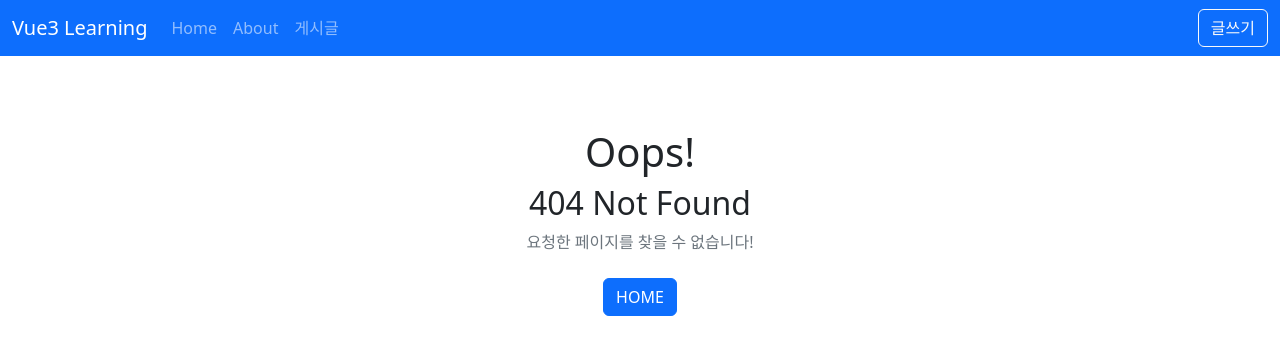
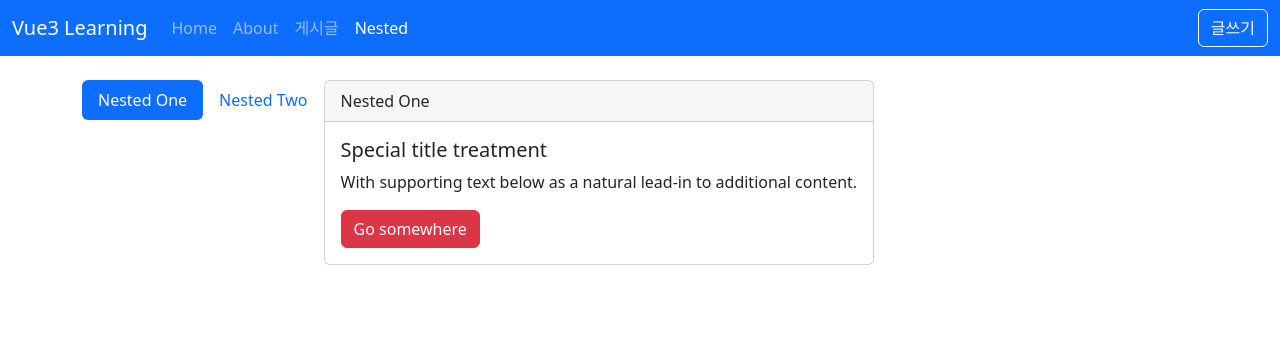
Before and after one commit to c-owner/vue3-learn-practice, a Vue app: page /nested/one in a window 1280 px wide. Before the commit this address had no page. Shown: the top 354 px of the page. Built offline with nearby package versions, Linux system fonts and the light colour scheme.

Commit message:
Nested Routes - Children

```diff
--- a/src/layouts/TheHeader.vue
+++ b/src/layouts/TheHeader.vue
@@ -25,6 +25,9 @@
                         <li class="nav-item">
                             <RouterLink class="nav-link" active-class="active" to="/posts">게시글</RouterLink>
                         </li>
+                        <li class="nav-item">
+                            <RouterLink class="nav-link" active-class="active" to="/nested">Nested</RouterLink>
+                        </li>
                     </ul>
                     <div class="d-flex">
                         <button class="btn btn-outline-light" type="button" @click="goPage">글쓰기</button>
--- a/src/router/index.js
+++ b/src/router/index.js
@@ -6,7 +6,11 @@
 import PostDetailView from '@/views/posts/PostDetailView.vue';
 import PostEditView from '@/views/posts/PostEditView.vue';
 import PostListView from '@/views/posts/PostListView.vue';
-import NotFound from '@/views/NotFoundView.vue';
+import NotFoundView from '@/views/NotFoundView.vue';
+import NestedView from '@/views/nested/NestedView.vue';
+import NestedOneView from '@/views/nested/NestedOneView.vue';
+import NestedTwoView from '@/views/nested/NestedTwoView.vue';
+import NestedHomeView from '@/views/nested/NestedHomeView.vue';
 
 const routes = [
     {
@@ -42,7 +46,29 @@
     {
         path: '/:pathMatch(.*)*',
         name: 'NotFound',
-        component: NotFound
+        component: NotFoundView
+    },
+    {
+        path: '/nested',
+        name: 'Nested',
+        component: NestedView,
+        children: [
+            {
+                path: '',
+                name: 'NestedHome',
+                component: NestedHomeView
+            },
+            {
+                path: 'one',
+                name: 'NestedOne',
+                component: NestedOneView
+            },
+            {
+                path: 'two',
+                name: 'NestedTwo',
+                component: NestedTwoView
+            }
+        ]
     }
 ];
 
--- /dev/null
+++ b/src/views/nested/NestedHomeView.vue
@@ -0,0 +1,12 @@
+<script setup></script>
+
+<template>
+    <div class="card">
+        <div class="card-header">Nested Home</div>
+        <div class="card-body">
+            <h1 class="card-title">Nested routes home</h1>
+        </div>
+    </div>
+</template>
+
+<style scoped></style>
--- /dev/null
+++ b/src/views/nested/NestedOneView.vue
@@ -0,0 +1,14 @@
+<script setup></script>
+
+<template>
+    <div class="card">
+        <div class="card-header">Nested One</div>
+        <div class="card-body">
+            <h5 class="card-title">Special title treatment</h5>
+            <p class="card-text">With supporting text below as a natural lead-in to additional content.</p>
+            <a href="#" class="btn btn-danger">Go somewhere</a>
+        </div>
+    </div>
+</template>
+
+<style scoped></style>
--- /dev/null
+++ b/src/views/nested/NestedTwoView.vue
@@ -0,0 +1,14 @@
+<script setup></script>
+
+<template>
+    <div class="card">
+        <div class="card-header">Nested Two</div>
+        <div class="card-body">
+            <h5 class="card-title">Special title treatment</h5>
+            <p class="card-text">With supporting text below as a natural lead-in to additional content.</p>
+            <a href="#" class="btn btn-primary">Go somewhere</a>
+        </div>
+    </div>
+</template>
+
+<style scoped></style>
--- /dev/null
+++ b/src/views/nested/NestedView.vue
@@ -0,0 +1,16 @@
+<script setup></script>
+
+<template>
+    <ul class="nav nav-pills">
+        <li class="nav-item">
+            <RouterLink to="/nested/one" class="nav-link" active-class="active"> Nested One</RouterLink>
+        </li>
+        <li class="nav-item">
+            <RouterLink to="/nested/two" class="nav-link" active-class="active"> Nested Two</RouterLink>
+        </li>
+        <hr class="my-4" />
+        <RouterView></RouterView>
+    </ul>
+</template>
+
+<style scoped></style>
```
